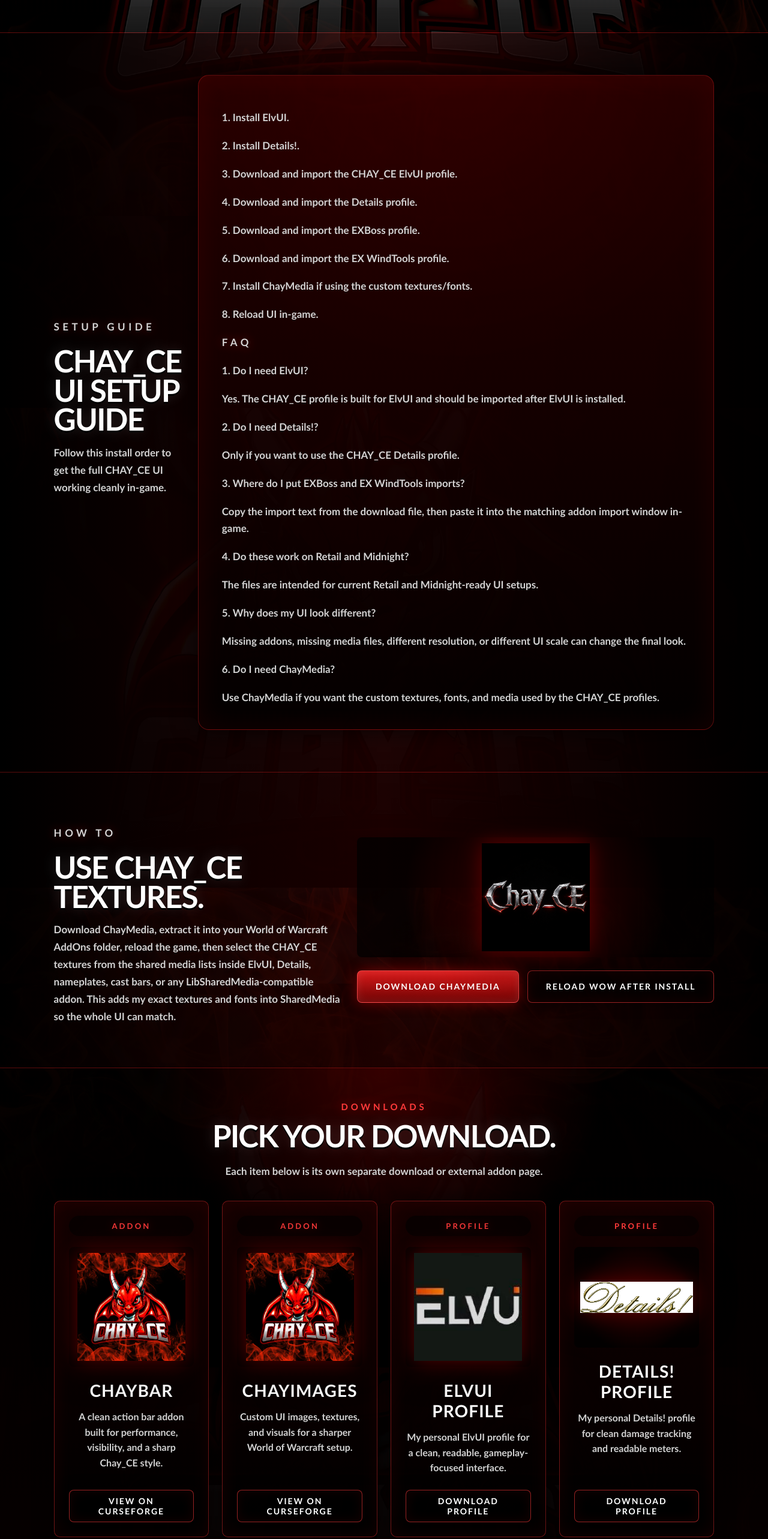
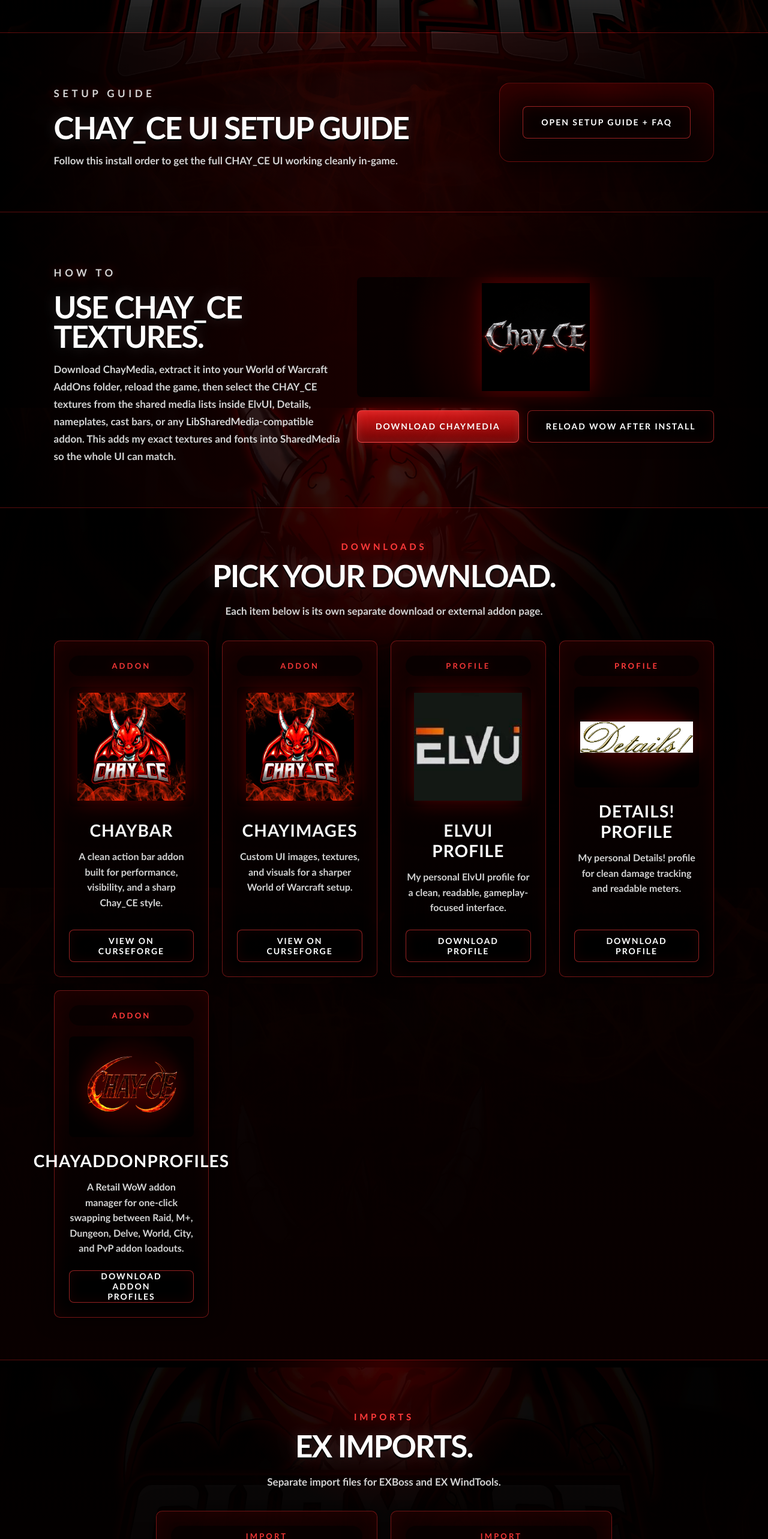
Before and after one commit to gavin536/chay-ce-website, a Next.js app: page / in a window 1280 px wide. Shown: the part 920-3486 px from the top of the page at 60% size. Built offline with nearby package versions, Linux system fonts and the light colour scheme.

Commit message:
Update page.tsx

```diff
--- a/app/page.tsx
+++ b/app/page.tsx
@@ -60,7 +60,7 @@
     label: "ADDON",
     image: "/images/chay-logo.png",
     description:
-      "CHAY_CE addon profiles package with a dedicated dragon card for the downloads tab.",
+      "A Retail WoW addon manager for one-click swapping between Raid, M+, Dungeon, Delve, World, City, and PvP addon loadouts.",
     href: "/downloads/ChayAddonProfiles.zip",
     button: "Download Addon Profiles",
   },
@@ -178,7 +178,9 @@
           </p>
         </div>
 
-        <div className="feature-panel">
+        <details className="feature-panel">
+          <summary className="card-button">Open Setup Guide + FAQ</summary>
+
           <p>1. Install ElvUI.</p>
           <p>2. Install Details!.</p>
           <p>3. Download and import the CHAY_CE ElvUI profile.</p>
@@ -216,7 +218,7 @@
             Use ChayMedia if you want the custom textures, fonts, and media used
             by the CHAY_CE profiles.
           </p>
-        </div>
+        </details>
       </section>
 
       <section className="support-section" aria-label="CHAY_CE media instructions">
```
